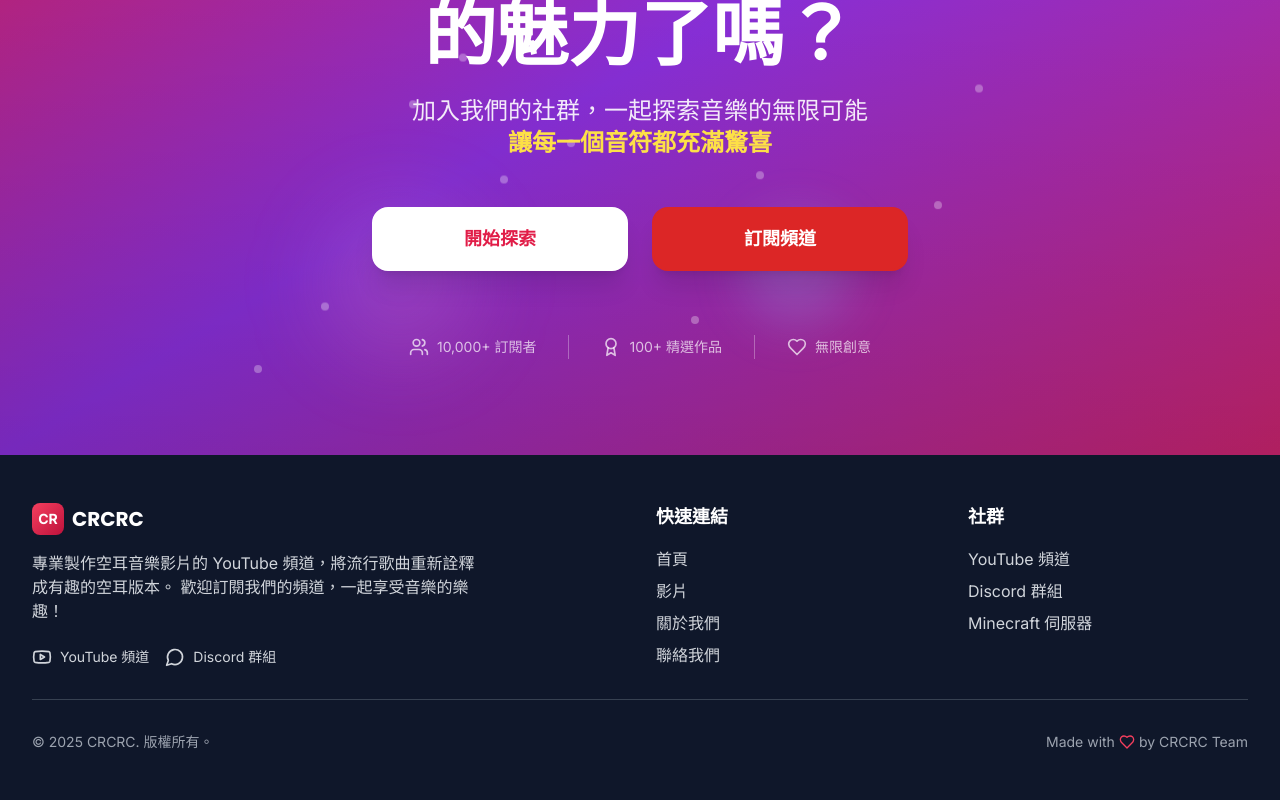
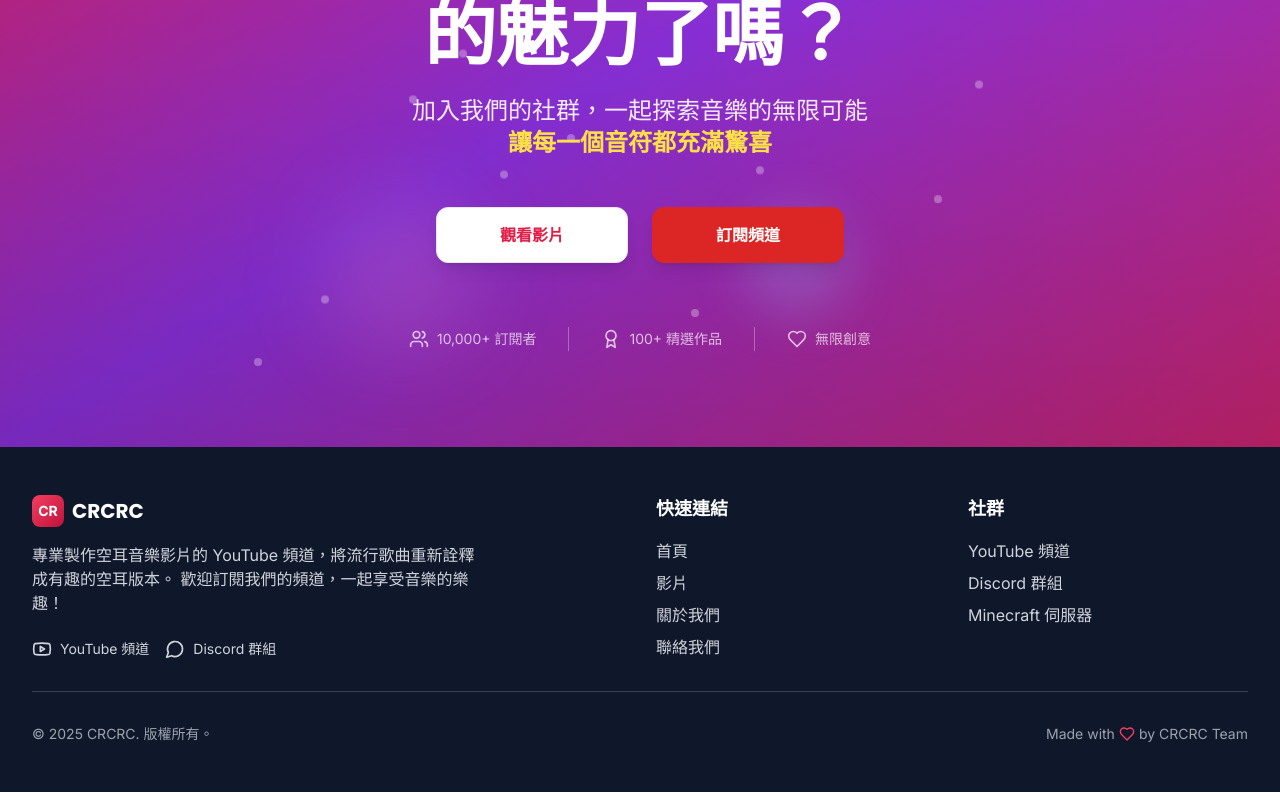
Before and after one commit to CRCRCRCRCRC/officialcrcrcyt, a React (Vite) app in the folder frontend/: page / in a window 1280 px wide. Shown: the part 3260-4060 px from the top of the page. Built offline with nearby package versions, Linux system fonts and the light colour scheme; no server answers.

Commit message:
統一CTA按鈕樣式設計 - 調整為相同尺寸(w-48 h-14)，簡化樣式，移除多餘裝飾效果，確保視覺一致性

```diff
--- a/frontend/src/pages/Home.jsx
+++ b/frontend/src/pages/Home.jsx
@@ -611,19 +611,17 @@ const Home = () => {
             >
               <Link
                 to="/videos"
-                className="group relative overflow-hidden bg-white text-primary-600 w-64 h-16 rounded-2xl font-bold text-lg hover:bg-gray-50 transition-all duration-300 shadow-xl hover:shadow-2xl hover:scale-105 border-2 border-white hover:border-gray-100 flex items-center justify-center"
+                className="group relative overflow-hidden bg-white text-primary-600 w-48 h-14 rounded-xl font-bold text-base hover:bg-gray-50 transition-all duration-300 shadow-lg hover:shadow-xl hover:scale-105 border border-gray-200 hover:border-gray-300 flex items-center justify-center"
               >
-                <div className="absolute inset-0 bg-gradient-to-r from-primary-500 to-pink-500 opacity-0 group-hover:opacity-10 transition-opacity duration-300"></div>
-                <span className="relative">開始探索</span>
+                <span className="relative">觀看影片</span>
               </Link>
 
               <a
                 href="https://youtube.com/@officialcrcrcyt"
                 target="_blank"
                 rel="noopener noreferrer"
-                className="group relative overflow-hidden bg-red-600 text-white w-64 h-16 rounded-2xl font-bold text-lg hover:bg-red-700 transition-all duration-300 shadow-xl hover:shadow-2xl hover:scale-105 border-2 border-red-600 hover:border-red-700 flex items-center justify-center"
+                className="group relative overflow-hidden bg-red-600 text-white w-48 h-14 rounded-xl font-bold text-base hover:bg-red-700 transition-all duration-300 shadow-lg hover:shadow-xl hover:scale-105 border border-red-600 hover:border-red-700 flex items-center justify-center"
               >
-                <div className="absolute inset-0 bg-gradient-to-r from-red-500 to-red-700 opacity-0 group-hover:opacity-100 transition-opacity duration-300"></div>
                 <span className="relative">訂閱頻道</span>
               </a>
             </motion.div>
```
